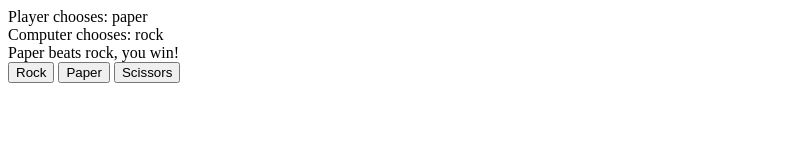
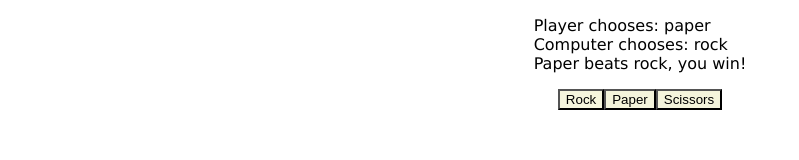
Before and after one commit to didajapa/rock-paper-scissors, a plain HTML site: page index.html in a window 1280 px wide. Both pictures are taken after a click on the button "Paper". Shown: the whole page, without its empty margins (0-799 px from the left). Drawn offline with Linux system fonts and the light colour scheme.

Commit message:
Add css file

```diff
--- /dev/null
+++ b/css/style.css
@@ -0,0 +1,30 @@
+body {
+    /* background-color: aqua; */
+    margin: 0px;
+    padding: 0px;
+    font-family: Verdana, Geneva, Tahoma, sans-serif;
+}
+
+.bigAssContainer {
+    display: flex;
+    align-items: center;
+    flex-direction: column;
+}
+
+.scoreContainer {
+    /* background-color: red; */
+    border-color: black;
+}
+
+.roundContainer {
+    padding: 1em;
+}
+
+.buttonContainer {
+    display: flex;
+    /* flex-direction: row; */
+}
+
+button {
+    background-color: beige;
+}
--- a/index.html
+++ b/index.html
@@ -5,16 +5,26 @@
     <meta http-equiv="X-UA-Compatible" content="IE=edge">
     <meta name="viewport" content="width=device-width, initial-scale=1.0">
     <title>Document</title>
+    <link rel="stylesheet" href="css/style.css">
 </head>
 <body>
+    <div class="bigAssContainer">
+        <div class="scoreContainer">
+            <div class="playerScore"></div>
+            <div class="computerScore"></div>
+            <div class="gameScore"></div>
+        </div>
+        <div class="roundContainer">
             <div class="player"></div>
             <div class="computer"></div>
             <div class="roundResult"></div>
-
+        </div>
+        <div class="buttonContainer">
             <button id="rock">Rock</button>
             <button id="paper">Paper</button>
             <button id="scissors">Scissors</button>
-
+        </div>
+    </div>
     <script src="script.js"></script>
 </body>
 </html>
--- a/script.js
+++ b/script.js
@@ -59,7 +59,7 @@ function playRound(playerSelection, computerSelection){
                 break;
             } else {
                 // console.log("Rock beats scissors, you win!");
-                result = "Paper beat scissors, you win!";
+                result = "Paper beats scissors, you win!";
                 win += 1;
                 break;
             }
```
Also changed, not shown: 1 other file. Lines whose indentation alone changed are shown as unchanged.
